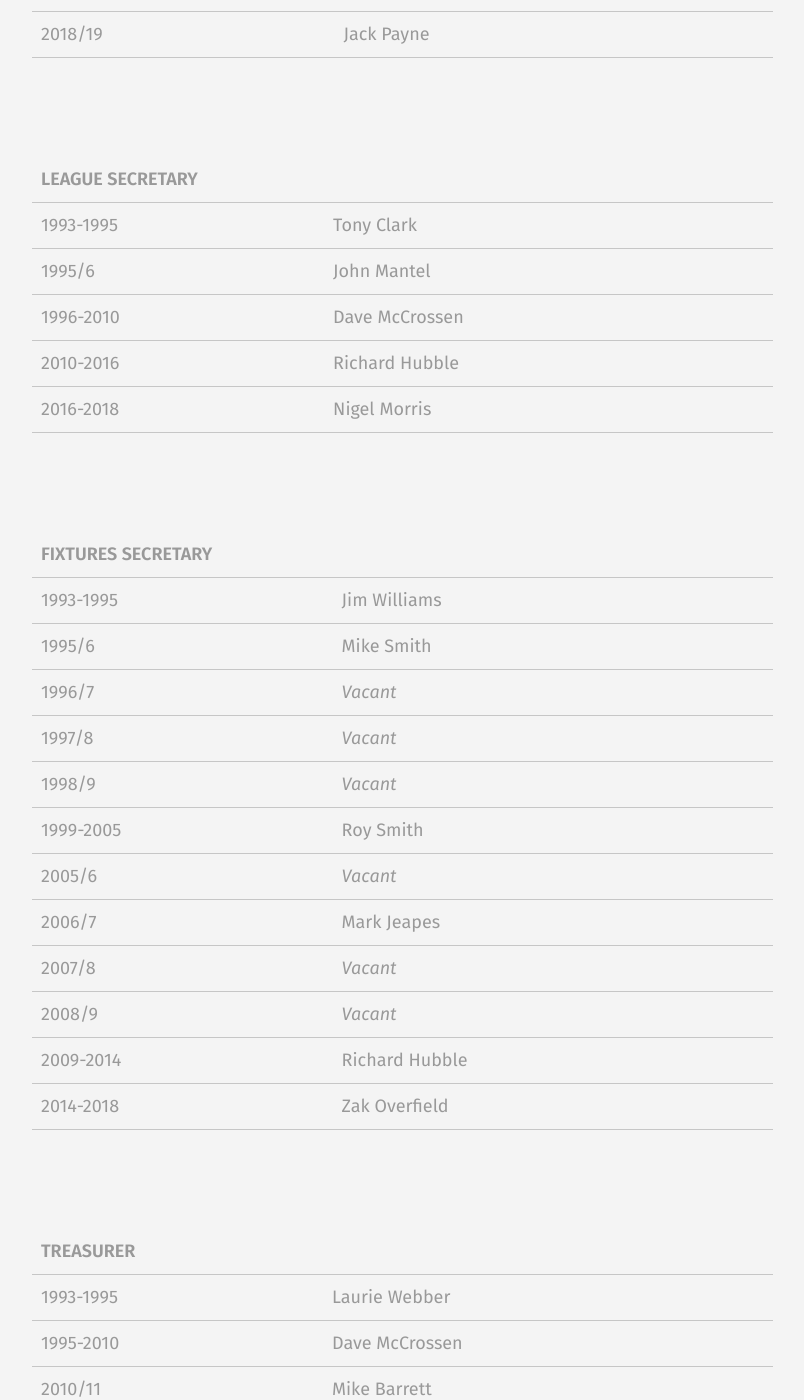
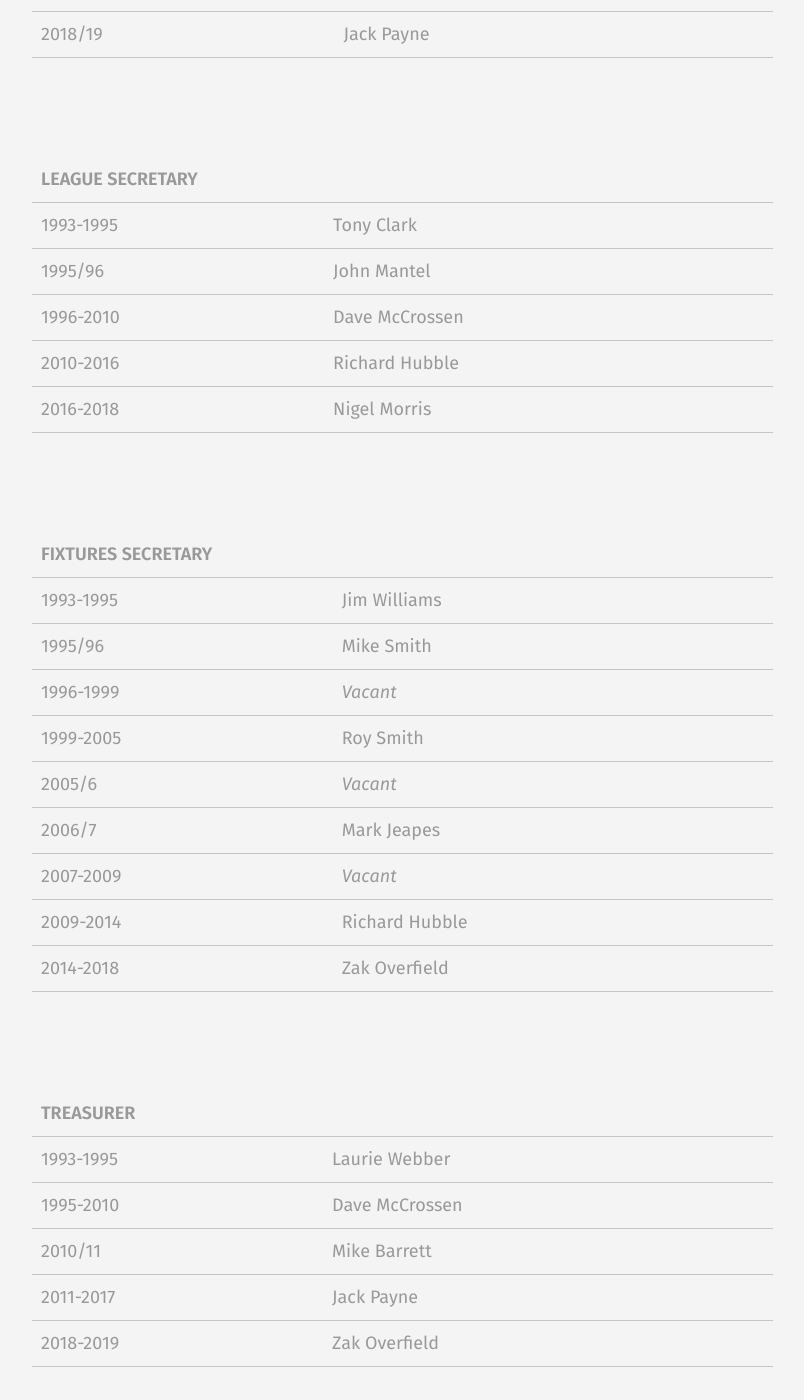
Before and after one commit to rotherleague/Rother, a Jekyll site: the page built from officers.md, in a window 1280 px wide and 1400 px high, scrolled down 1608 px. Shown: the whole window, without its empty margins (56-860 px from the left). Built offline with Jekyll 4.4.1, drawn with Linux system fonts in a browser that asks for light colours; comment, search, counter and statistics services are not loaded; a style sheet for code colours, icons or effects is not loaded; some of the changed text lies outside the part shown.

Commit message:
Update league-officers.html

```diff
--- a/_includes/winners/league-officers.html
+++ b/_includes/winners/league-officers.html
@@ -36,7 +36,7 @@ CHAIRMAN
     <td>Bob Chantler </td>
   </tr>
   <tr>
-    <td>1995/6 </td>
+    <td>1995/96 </td>
     <td>Peter Bradley </td>
   </tr>
   <tr>
@@ -74,7 +74,7 @@ VICE CHAIRMAN
     <td>John Boniface </td>
   </tr>
   <tr>
-    <td>1995/6 </td>
+    <td>1995/96 </td>
     <td>Ken Cherry </td>
   </tr>
   <tr>
@@ -116,7 +116,7 @@ LEAGUE SECRETARY
     <td>Tony Clark </td>
   </tr>
   <tr>
-    <td>1995/6 </td>
+    <td>1995/96 </td>
     <td>John Mantel </td>
   </tr>
   <tr>
@@ -146,19 +146,11 @@ FIXTURES SECRETARY
     <td>Jim Williams </td>
   </tr>
   <tr>
-    <td>1995/6</td>
+    <td>1995/96</td>
     <td>Mike Smith </td>
   </tr>
   <tr>
-    <td>1996/7</td>
-    <td><i>Vacant </i></td>
-  </tr>
-  <tr>
-    <td>1997/8</td>
-    <td><i>Vacant </i></td>
-  </tr>
-  <tr>
-    <td>1998/9</td>
+    <td>1996-1999</td>
     <td><i>Vacant </i></td>
   </tr>
   <tr>
@@ -174,11 +166,7 @@ FIXTURES SECRETARY
     <td>Mark Jeapes </td>
   </tr>
   <tr>
-    <td>2007/8 </td>
-    <td><i>Vacant </i></td>
-  </tr>
-  <tr>
-    <td>2008/9 </td>
+    <td>2007-2009 </td>
     <td><i>Vacant </i></td>
   </tr>
   <tr>
@@ -383,11 +371,7 @@ REPRESENTATIVE TEAMS SECRETARY
     <td>Claire Smith </td>
   </tr>
   <tr>
-    <td>2008/9 </td>
-    <td><i>Vacant </i></td>
-  </tr>
-  <tr>
-    <td>2009/10 </td>
+    <td>2008-2010 </td>
     <td><i>Vacant </i></td>
   </tr>
   <tr>
```
Also changed, not shown: other parts of _includes/winners/league-officers.html (+2 -2 lines).
